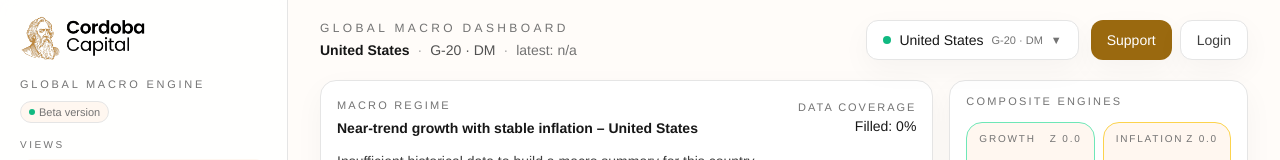
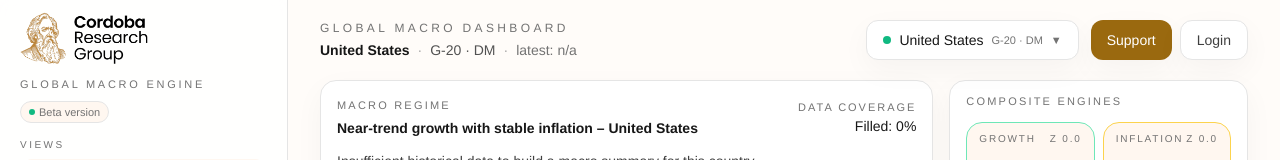
Before and after one commit to nadirrahman01/macro_dashboard, a plain HTML site: page index.html in a window 1280 px wide. Shown: the top 160 px of the page. Drawn offline with nearby package versions, Linux system fonts and the light colour scheme; no server answers.

Commit message:
Update index.html

```diff
--- a/index.html
+++ b/index.html
@@ -41,7 +41,7 @@
       class="inline-block hover:opacity-90 transition"
     >
       <img
-        src="assets/Cordoba Capital Logo (500 x 200 px) (1).png"
+        src="assets/Cordoba Capital Logo (500 x 200 px) (2).png"
         alt="Cordoba Capital"
         class="block w-full max-w-[130px] h-auto"
       />
```
